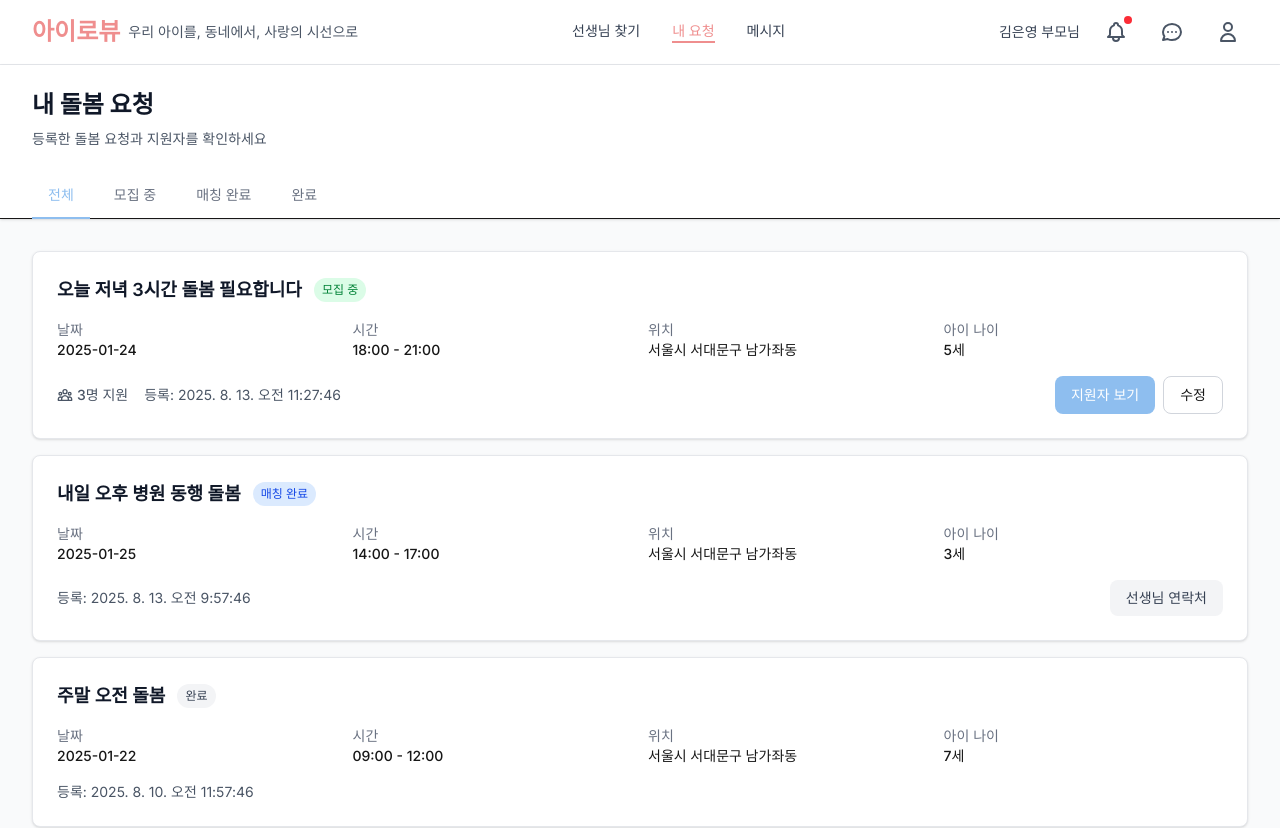
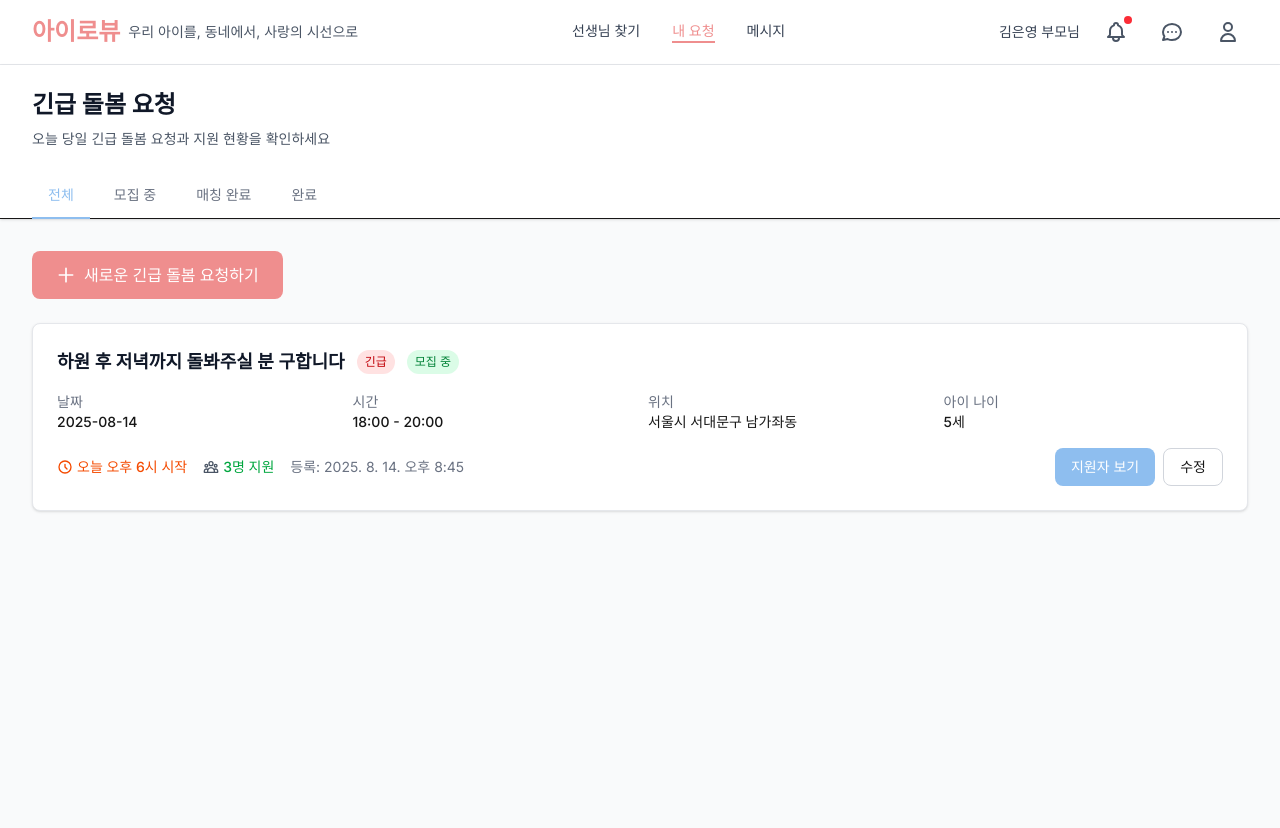
Before and after one commit to kitechoi/dolbom-caremap-fe, a Next.js app: page /parent/requests in a window 1280 px wide. Shown: the top 828 px of the page. Built offline with nearby package versions, Linux system fonts and the light colour scheme.

Commit message:
작성한 글 내역

```diff
--- a/src/app/parent/requests/page.tsx
+++ b/src/app/parent/requests/page.tsx
@@ -19,39 +19,15 @@ interface CareRequest {
 const mockRequests: CareRequest[] = [
   {
     id: 'request-1',
-    title: '오늘 저녁 3시간 돌봄 필요합니다',
-    date: '2025-01-24',
+    title: '하원 후 저녁까지 돌봐주실 분 구합니다',
+    date: '2025-08-14',
     startTime: '18:00',
-    endTime: '21:00',
+    endTime: '20:00',
     status: 'active',
     applicantsCount: 3,
     childAge: '5세',
     location: '서울시 서대문구 남가좌동',
-    createdAt: new Date(Date.now() - 30 * 60000),
-  },
-  {
-    id: 'request-2',
-    title: '내일 오후 병원 동행 돌봄',
-    date: '2025-01-25',
-    startTime: '14:00',
-    endTime: '17:00',
-    status: 'matched',
-    applicantsCount: 5,
-    childAge: '3세',
-    location: '서울시 서대문구 남가좌동',
-    createdAt: new Date(Date.now() - 2 * 60 * 60000),
-  },
-  {
-    id: 'request-3',
-    title: '주말 오전 돌봄',
-    date: '2025-01-22',
-    startTime: '09:00',
-    endTime: '12:00',
-    status: 'completed',
-    applicantsCount: 2,
-    childAge: '7세',
-    location: '서울시 서대문구 남가좌동',
-    createdAt: new Date(Date.now() - 3 * 24 * 60 * 60000),
+    createdAt: new Date('2025-08-14T20:45:52'),
   },
 ];
 
@@ -97,9 +73,9 @@ export default function ParentRequestsPage() {
       <div className="bg-white shadow-sm border-b">
         <div className="max-w-7xl mx-auto px-4 sm:px-6 lg:px-8">
           <div className="py-6">
-            <h1 className="text-2xl font-bold text-gray-900">내 돌봄 요청</h1>
+            <h1 className="text-2xl font-bold text-gray-900">긴급 돌봄 요청</h1>
             <p className="mt-2 text-sm text-gray-600">
-              등록한 돌봄 요청과 지원자를 확인하세요
+              오늘 당일 긴급 돌봄 요청과 지원 현황을 확인하세요
             </p>
           </div>
 
@@ -125,6 +101,16 @@ export default function ParentRequestsPage() {
       </div>
 
       <div className="max-w-7xl mx-auto px-4 sm:px-6 lg:px-8 py-8">
+        {/* 긴급 돌봄 요청 버튼 */}
+        <div className="mb-6">
+          <button className="w-full md:w-auto px-6 py-3 bg-[#EF8E8E] text-white font-medium rounded-lg hover:bg-[#E57A7A] flex items-center justify-center gap-2">
+            <svg className="w-5 h-5" fill="none" stroke="currentColor" viewBox="0 0 24 24">
+              <path strokeLinecap="round" strokeLinejoin="round" strokeWidth={2} d="M12 4v16m8-8H4" />
+            </svg>
+            새로운 긴급 돌봄 요청하기
+          </button>
+        </div>
+
         <div className="space-y-4">
           {filteredRequests.map((request) => (
             <div key={request.id} className="bg-white rounded-lg shadow-sm border border-gray-200 p-6">
@@ -132,6 +118,9 @@ export default function ParentRequestsPage() {
                 <div className="flex-1">
                   <div className="flex items-center gap-3 mb-2">
                     <h3 className="text-lg font-semibold text-gray-900">{request.title}</h3>
+                    <span className="px-2 py-1 bg-red-100 text-red-700 text-xs font-medium rounded-full">
+                      긴급
+                    </span>
                     {getStatusBadge(request.status)}
                   </div>
 
@@ -157,15 +146,23 @@ export default function ParentRequestsPage() {
                   <div className="flex items-center justify-between mt-4">
                     <div className="flex items-center gap-4 text-sm text-gray-600">
                       {request.status === 'active' && (
-                        <span className="flex items-center gap-1">
-                          <svg className="w-4 h-4" fill="none" stroke="currentColor" viewBox="0 0 24 24">
-                            <path strokeLinecap="round" strokeLinejoin="round" strokeWidth={2} d="M17 20h5v-2a3 3 0 00-5.356-1.857M17 20H7m10 0v-2c0-.656-.126-1.283-.356-1.857M7 20H2v-2a3 3 0 015.356-1.857M7 20v-2c0-.656.126-1.283.356-1.857m0 0a5.002 5.002 0 019.288 0M15 7a3 3 0 11-6 0 3 3 0 016 0zm6 3a2 2 0 11-4 0 2 2 0 014 0zM7 10a2 2 0 11-4 0 2 2 0 014 0z" />
-                          </svg>
-                          <span className="font-medium">{request.applicantsCount}명 지원</span>
-                        </span>
+                        <>
+                          <span className="flex items-center gap-1 text-orange-600 font-medium">
+                            <svg className="w-4 h-4" fill="none" stroke="currentColor" viewBox="0 0 24 24">
+                              <path strokeLinecap="round" strokeLinejoin="round" strokeWidth={2} d="M12 8v4l3 3m6-3a9 9 0 11-18 0 9 9 0 0118 0z" />
+                            </svg>
+                            오늘 오후 6시 시작
+                          </span>
+                          <span className="flex items-center gap-1">
+                            <svg className="w-4 h-4" fill="none" stroke="currentColor" viewBox="0 0 24 24">
+                              <path strokeLinecap="round" strokeLinejoin="round" strokeWidth={2} d="M17 20h5v-2a3 3 0 00-5.356-1.857M17 20H7m10 0v-2c0-.656-.126-1.283-.356-1.857M7 20H2v-2a3 3 0 015.356-1.857M7 20v-2c0-.656.126-1.283.356-1.857m0 0a5.002 5.002 0 019.288 0M15 7a3 3 0 11-6 0 3 3 0 016 0zm6 3a2 2 0 11-4 0 2 2 0 014 0zM7 10a2 2 0 11-4 0 2 2 0 014 0z" />
+                            </svg>
+                            <span className="font-medium text-green-600">{request.applicantsCount}명 지원</span>
+                          </span>
+                        </>
                       )}
-                      <span>
-                        등록: {new Date(request.createdAt).toLocaleString('ko-KR')}
+                      <span className="text-gray-500">
+                        등록: 2025. 8. 14. 오후 8:45
                       </span>
                     </div>
 
--- a/src/features/parent/components/ApplicantsList.tsx
+++ b/src/features/parent/components/ApplicantsList.tsx
@@ -4,7 +4,10 @@ interface Applicant {
   id: string;
   name: string;
   profileImage?: string;
-  experience: number;
+  university: string;
+  major: string;
+  grade: string;
+  platformExperience: string;
   rating: number;
   reviewCount: number;
   distance: string;
@@ -23,36 +26,47 @@ interface ApplicantsListProps {
 const mockApplicants: Applicant[] = [
   {
     id: '1',
-    name: '이지민 선생님',
-    experience: 3,
+    name: '박지혜 선생님',
+    profileImage: '/profile-jihye.png',
+    university: '한국대학교',
+    major: '수학교육과',
+    grade: '3학년',
+    platformExperience: '맘시* 40회',
+    rating: 4.9,
+    reviewCount: 67,
+    distance: '534m',
+    responseTime: '2분 전',
+    introduction: '안녕하세요! 지금 바로 출발 가능합니다. 아이들을 진심으로 좋아하고 책임감 있게 돌보겠습니다.',
+    appliedAt: new Date(Date.now() - 2 * 60000),
+  },
+  {
+    id: '2',
+    name: '이수진 선생님',
+    profileImage: '/profile-sujin.png',
+    university: '미래대학교',
+    major: '수학교육과',
+    grade: '4학년',
+    platformExperience: '자란* 25회',
     rating: 4.8,
-    reviewCount: 42,
-    distance: '300m',
+    reviewCount: 56,
+    distance: '729m',
     responseTime: '5분 전',
-    introduction: '안녕하세요! 아이들과 놀이를 통해 즐겁게 시간을 보내는 것을 좋아합니다.',
+    introduction: '급하신 것 같아 바로 지원했습니다! 동생들 돌본 경험 많고, 10분 내 도착 가능합니다.',
     appliedAt: new Date(Date.now() - 5 * 60000),
   },
   {
-    id: '2',
-    name: '김서연 선생님',
-    experience: 5,
-    rating: 4.9,
-    reviewCount: 67,
-    distance: '500m',
-    responseTime: '10분 전',
-    introduction: '유아교육 전공했고, 아이들 케어 경험이 많습니다. 바로 출발 가능합니다!',
-    appliedAt: new Date(Date.now() - 10 * 60000),
-  },
-  {
     id: '3',
-    name: '박하늘 선생님',
-    experience: 2,
+    name: '정유진 선생님',
+    university: '한국대학교',
+    major: '영어교육과',
+    grade: '4학년',
+    platformExperience: '맘시* 18회',
     rating: 4.7,
-    reviewCount: 28,
-    distance: '800m',
-    responseTime: '15분 전',
-    introduction: '대학생이고 아이들을 좋아합니다. 성실하게 돌봄해드리겠습니다.',
-    appliedAt: new Date(Date.now() - 15 * 60000),
+    reviewCount: 38,
+    distance: '892m',
+    responseTime: '8분 전',
+    introduction: '하원 도움 경험 많습니다. 아이와 즐겁게 시간 보낼 수 있도록 하겠습니다!',
+    appliedAt: new Date(Date.now() - 8 * 60000),
   },
 ];
 
@@ -112,17 +126,25 @@ export const ApplicantsList: React.FC<ApplicantsListProps> = ({
                     <div className="flex items-start justify-between">
                       <div>
                         <h3 className="font-semibold text-lg">{applicant.name}</h3>
+                        <p className="text-sm text-gray-700 mt-0.5">
+                          {applicant.university} {applicant.major} {applicant.grade}
+                        </p>
                         <div className="flex items-center gap-3 mt-1 text-sm text-gray-600">
                           <span className="flex items-center">
                             <span className="text-yellow-400 mr-1">★</span>
                             {applicant.rating} ({applicant.reviewCount})
                           </span>
-                          <span>{applicant.experience}년 경력</span>
+                          <span className="text-blue-600 font-medium">✓ {applicant.platformExperience}</span>
                           <span>📍 {applicant.distance}</span>
                         </div>
                       </div>
                       <div className="text-right">
                         <p className="text-sm text-gray-500">{applicant.responseTime}</p>
+                        {applicant.distance === '534m' && (
+                          <span className="inline-block mt-1 px-2 py-1 bg-green-100 text-green-700 text-xs rounded-full">
+                            빠른 도착
+                          </span>
+                        )}
                       </div>
                     </div>
 
```
Also changed, not shown: 1 other file (tests, documents, lock files or other folders).
